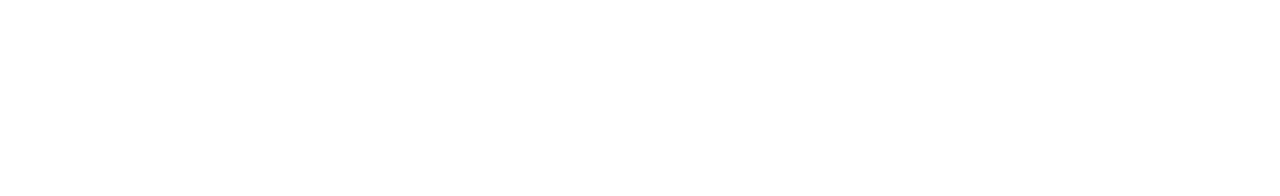
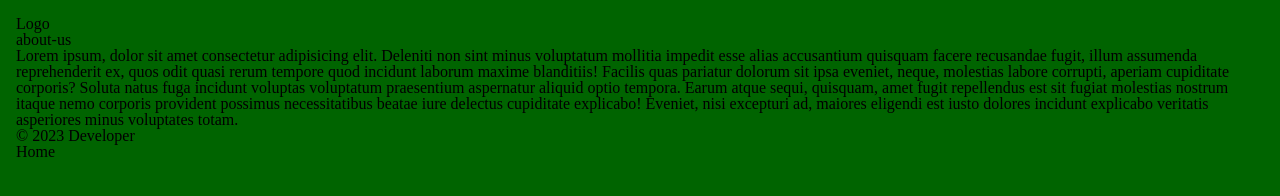
Before and after one commit to VMO2020/quotes-quiz, a plain HTML site: page about-us.html in a window 1280 px wide. Drawn offline with Linux system fonts and the light colour scheme.

Commit message:
UPDATE: Tunde

```diff
--- a/about-us.html
+++ b/about-us.html
@@ -0,0 +1,41 @@
+<!DOCTYPE html>
+<html lang="en">
+  <head>
+    <meta charset="UTF-8" />
+    <meta http-equiv="X-UA-Compatible" content="IE=edge" />
+    <meta name="viewport" content="width=device-width, initial-scale=1.0" />
+    <title>about-us</title>
+    <!--Links-->
+    <link rel="stylesheet" href="./css/reset.css" />
+    <link rel="stylesheet" href="./css/about-us.css" />
+    <link rel="preconnect" href="https://fonts.googleapis.com" />
+    <link rel="preconnect" href="https://fonts.gstatic.com" crossorigin />
+    <link
+      href="https://fonts.googleapis.com/css2?family=Poppins:ital,wght@0,300;0,400;0,700;1,300;1,400;1,700&display=swap"
+      rel="stylesheet"
+    />
+  </head>
+  <body>
+    <header>
+      <span class="logo">Logo</span>
+    </header>
+    <main>
+      <h2>about-us</h2>
+      Lorem ipsum, dolor sit amet consectetur adipisicing elit. Deleniti non
+      sint minus voluptatum mollitia impedit esse alias accusantium quisquam
+      facere recusandae fugit, illum assumenda reprehenderit ex, quos odit quasi
+      rerum tempore quod incidunt laborum maxime blanditiis! Facilis quas
+      pariatur dolorum sit ipsa eveniet, neque, molestias labore corrupti,
+      aperiam cupiditate corporis? Soluta natus fuga incidunt voluptas
+      voluptatum praesentium aspernatur aliquid optio tempora. Earum atque
+      sequi, quisquam, amet fugit repellendus est sit fugiat molestias nostrum
+      itaque nemo corporis provident possimus necessitatibus beatae iure
+      delectus cupiditate explicabo! Eveniet, nisi excepturi ad, maiores
+      eligendi est iusto dolores incidunt explicabo veritatis asperiores minus
+      voluptates totam.
+    </main>
+    <footer class="footer-container">&copy 2023 Developer</footer>
+    <h1>Home</h1>
+    <script src="./js/about-us.js"></script>
+  </body>
+</html>
--- a/css/about-us.css
+++ b/css/about-us.css
@@ -0,0 +1,5 @@
+body {
+  background-color: darkgreen;
+  margin: 0 auto;
+  padding: 1rem;
+}
--- /dev/null
+++ b/js/about-us.js
@@ -0,0 +1 @@
+console.log("home.js is working!");
```
Also changed, not shown: index.html (+25 -7 lines), quiz.html (+41 -0 lines).
